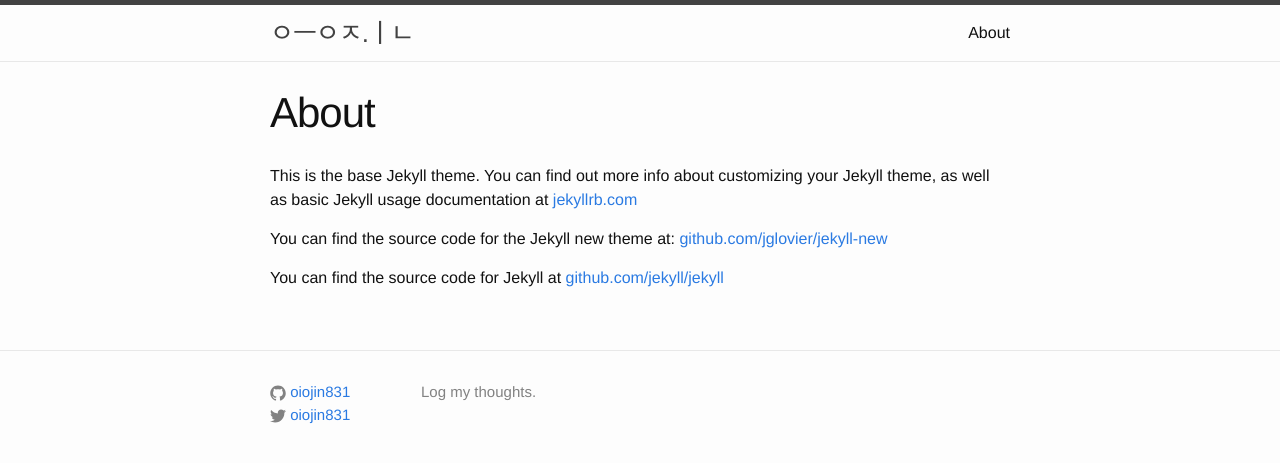
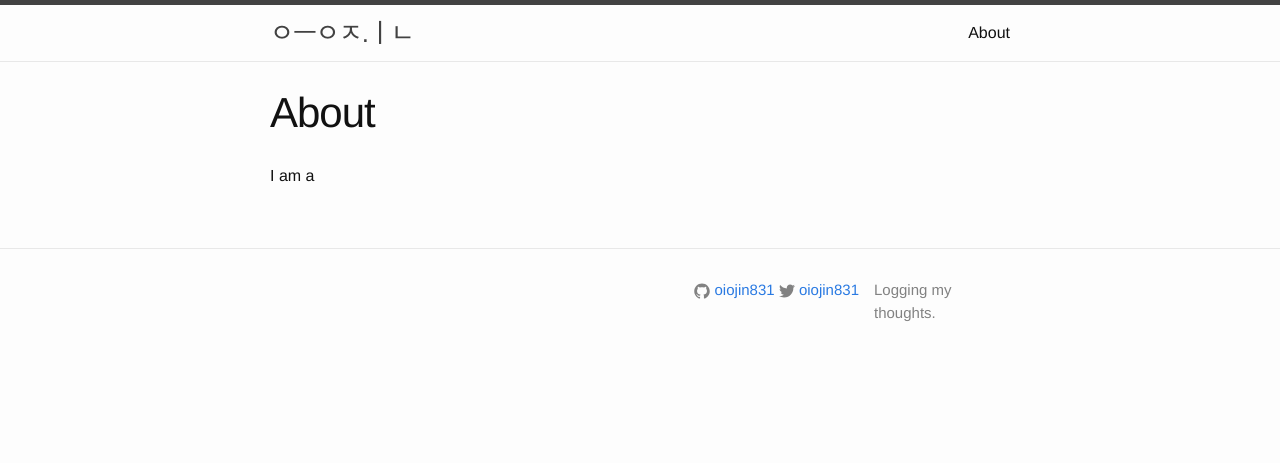
Before and after one commit to oiojin831/oiojin.github.io, a Jekyll site: the page built from about.md, in a window 1280 px wide. Shown: the top 463 px of the page. Built offline with Jekyll 4.4.1, drawn with Linux system fonts in a browser that asks for light colours.

Commit message:
Finialize footer

```diff
--- a/_config.yml
+++ b/_config.yml
@@ -4,7 +4,7 @@ name: eungjin lee
 title: ㅇㅡㅇㅈ.ㅣㄴ
 email:
 description: > # this means to ignore newlines until "baseurl:"
-  Log my thoughts.
+  Logging my thoughts.
 baseurl: "" # the subpath of your site, e.g. /blog/
 url: "http://yourdomain.com" # the base hostname & protocol for your site
 twitter_username: oiojin831
--- a/_includes/footer.html
+++ b/_includes/footer.html
@@ -5,6 +5,10 @@
     <div class="footer-col-wrapper">
 
       <div class="footer-col  footer-col-2">
+        <p class="text">{{ site.description }}</p>
+      </div>
+
+      <div class="footer-col footer-col-4">
         <ul class="social-media-list">
           {% if site.github_username %}
           <li>
@@ -36,10 +40,6 @@
           {% endif %}
         </ul>
       </div>
-
-      <div class="footer-col  footer-col-3">
-        <p class="text">{{ site.description }}</p>
-      </div>
     </div>
 
   </div>
--- a/_sass/_layout.scss
+++ b/_sass/_layout.scss
@@ -105,6 +105,9 @@
 .social-media-list {
     list-style: none;
     margin-left: 0;
+    li {
+        display: inline;
+    }
 }
 
 .footer-col-wrapper {
@@ -115,7 +118,7 @@
 }
 
 .footer-col {
-    float: left;
+    float: right;
     margin-bottom: $spacing-unit / 2;
     padding-left: $spacing-unit / 2;
 }
--- a/about.md
+++ b/about.md
@@ -4,8 +4,4 @@ title: About
 permalink: /about/
 ---
 
-This is the base Jekyll theme. You can find out more info about customizing your Jekyll theme, as well as basic Jekyll usage documentation at [jekyllrb.com](http://jekyllrb.com/)
-
-You can find the source code for the Jekyll new theme at: [github.com/jglovier/jekyll-new](https://github.com/jglovier/jekyll-new)
-
-You can find the source code for Jekyll at [github.com/jekyll/jekyll](https://github.com/jekyll/jekyll)
+I am a
```
